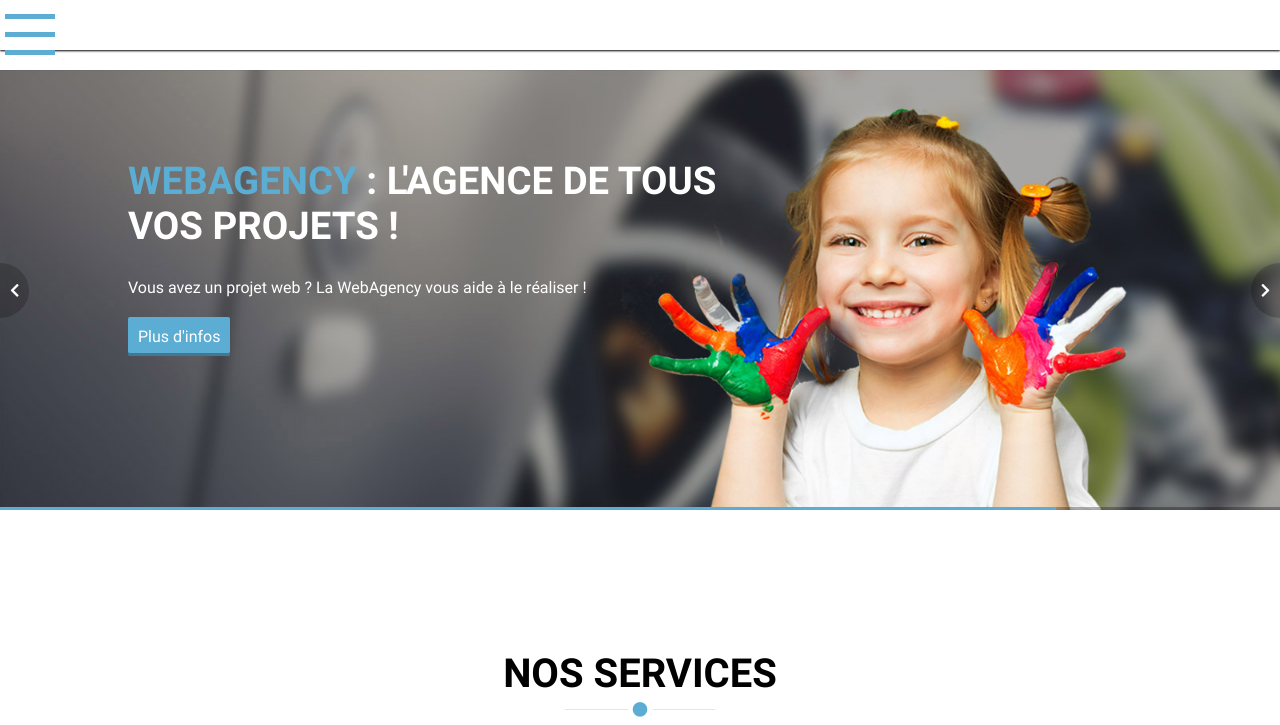
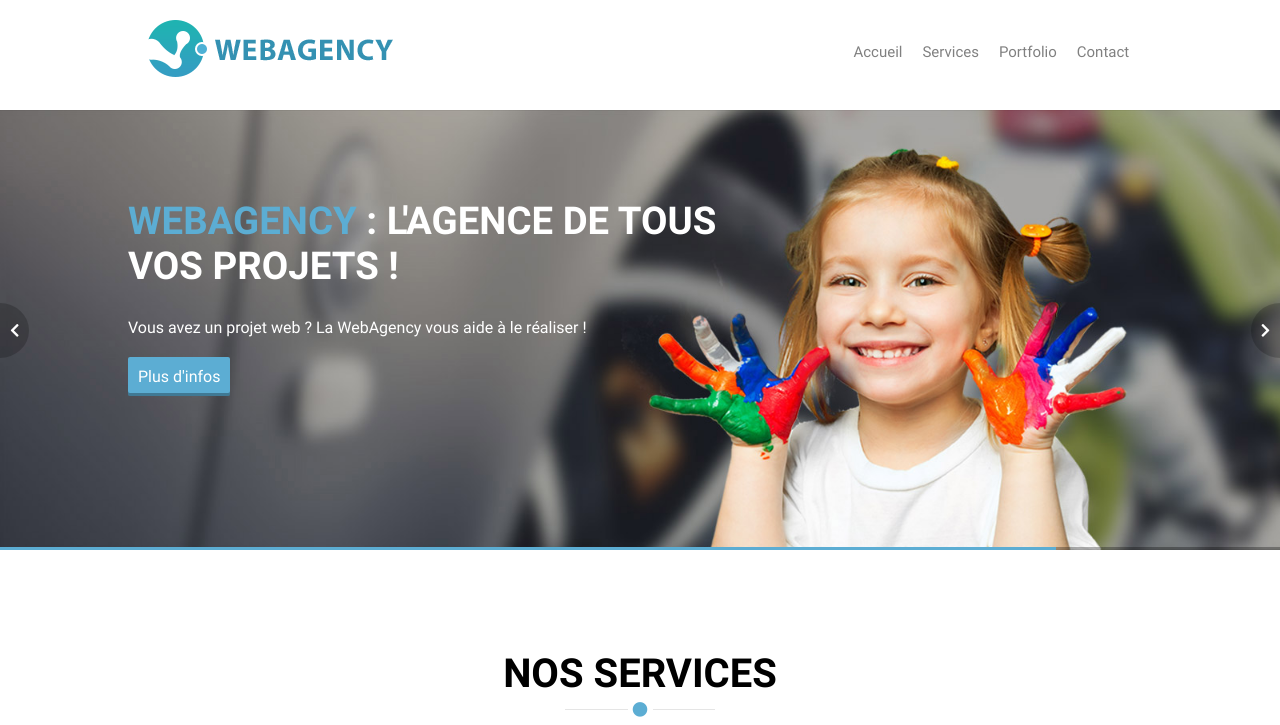
Before and after one commit to homger/formation-project2, a PHP site: page / in a window 1280 px wide. Shown: the top 725 px of the page. Run offline with PHP 8.4, Linux system fonts and the light colour scheme; some libraries are stand-ins or nearby versions.

Commit message:
second last update for real

```diff
--- a/desktop.css
+++ b/desktop.css
@@ -1,6 +1,6 @@
 
 @media all and (min-width: 769px){
- 	@media not all and (orientation: portrait){
+ 	/*@media not all and (orientation: portrait){*/
 		body{
 			font-size: 1.5rem;
 		}
@@ -19,19 +19,19 @@
 		#accueil nav{
 			justify-content: space-between;
 			align-items: flex-end;
-			position: fixed;
-			top:0;
-			left: 0;
-			right: 0;
 			height: auto;
 			width: 100%;
-			transform: translateX(0);
+			margin-left: 0;
+			flex-direction: row;
 		}
 		#logo{
+			position: relative;
 			margin-left: 11%;
 			flex: none;
 			display: initial;
+			height: auto;
 		}
+		#menu-switch, #menu-button{ display: none;}
 		#menu{
 			margin-right: 11%;
 			flex: none;
@@ -47,6 +47,7 @@
 			padding-top: 40px;
 			padding-bottom: 20px;
 			font-size: 1.5rem;
+			background-color: transparent;
 		}
 		#menu a:hover{
 			border-top-color: #5CADD3;
@@ -180,7 +181,7 @@
 			background-color: rgba(255,255,255,0.7);
 			width: 300px;
 		}
-		#contact-form fieldset{
+		#contact-form fieldset, #contact-form header{
 			margin-top: 5px;
 			text-align: left;
 		}
@@ -207,7 +208,7 @@
 		#contact-form #tel{
 			text-decoration: underline dotted;
 		}
-	}
+	/*}*/
 
 
 }
--- a/index.php
+++ b/index.php
@@ -177,24 +177,24 @@
 	</section>
 	<section id="contact">
 		<div id="map">
-		<iframe id="map-google" src="https://www.google.com/maps/embed?pb=!1m18!1m12!1m3!1d2624.221424608041!2d2.347636915769127!3d48.87305530762783!2m3!1f0!2f0!3f0!3m2!1i1024!2i768!4f13.1!3m3!1m2!1s0x47e66e145ccb3091%3A0x9495beee8c96ec27!2s25+Rue+d&#39;Hauteville%2C+75010+Paris!5e0!3m2!1sfr!2sfr!4v1531128409759"frameborder="0" allowfullscreen></iframe>
+			<iframe id="map-google" src="https://www.google.com/maps/embed?pb=!1m18!1m12!1m3!1d2624.221424608041!2d2.347636915769127!3d48.87305530762783!2m3!1f0!2f0!3f0!3m2!1i1024!2i768!4f13.1!3m3!1m2!1s0x47e66e145ccb3091%3A0x9495beee8c96ec27!2s25+Rue+d&#39;Hauteville%2C+75010+Paris!5e0!3m2!1sfr!2sfr!4v1531128409759"frameborder="0" allowfullscreen></iframe>
 			<div id="filter"></div>
 		</div>
 		<form id="contact-form" action="#contact-form" method="POST">
-			<fieldset id="form-text">
-				<h3>Contact Info</h3>
+			<header id="form-text">
+				<h3>Infos de contact</h3>
 				<h4>WebAgency SAS</h4>
 				<p>25 Rue d'Hauteville 75010 Paris <br>
 				   <span id="tel">Tel:</span> 01 02 03 04 05
 				</p>
-			</fieldset>
+			</header>
 			<fieldset>
-				<input type="text" name="name" placeholder="Name"/>
-				<input type="email" name="email" placeholder="Email"/>
-				<input type="text" name="object" placeholder="Subject" />
+				<input type="text" name="name" placeholder="Nom"/>
+				<input type="email" name="email" placeholder="Mail"/>
+				<input type="text" name="object" placeholder="Sujet" />
 
 				<textarea name="Message" placeholder="Message" rows="10"></textarea>
-				<input type="submit" name="submit" value="Send Message">
+				<input type="submit" name="submit" value="Envoyer">
 			</fieldset>
 		</form>
 	</section>
--- a/style.css
+++ b/style.css
@@ -98,6 +98,7 @@ header  .fa-circle{
 	position: fixed;
 	top:0;
 	left:0;
+	right: 0;
 	height: 100%;
 	z-index: 2;
 	background-color: white;
@@ -108,13 +109,16 @@ header  .fa-circle{
 	flex-direction: column;
 }
 #logo{
-	display: none;
 	z-index: -1;
 	width: auto;
+	position: fixed;
+	left: 0;
+	top: 0;
+	height: 40px;
 }
 #logo img{
-	max-width: 100%;
-	height: auto;
+	width: auto;
+	height: 100%;
 }
 #menu{
 	display: flex;
@@ -160,28 +164,27 @@ header  .fa-circle{
 	color: #5CADD3;
 	box-shadow: 0 2px 5px black;
 }
-
+/*=============================== BUTTON ========================================*/
 #menu-switch{
 	position: fixed;
-	top: 5px;
-	left: 5px;
-	width: 50px;
-	height: 50px;
+	top: 0px;
+	right: 5px;
+	width: 40px;
+	height: 40px;
 	z-index: 3;
 	opacity: 0;
 }
-
 #menu-button{
 	position: fixed;
-	top: 5px;
-	left: 5px;
-	width: 50px;
-	height: 50px;
+	top: 0px;
+	right: 5px;
+	width: 40px;
+	height: 40px;
 	z-index: 2;
 	border-radius: 50%;
-	transition-property: top left bottom;
-	transition-duration: 1s;
-	transition-timing-function: cubic-bezier(0.1,0.1,0.1,1);
+	transition-property: top right bottom;
+	transition-duration: 0.2s;
+	transition-timing-function: linear;
 }
 #menu-button::before{
 	position: fixed;
@@ -190,9 +193,9 @@ header  .fa-circle{
 	content:"";
 	display: block;
 	width: 100vw;
-	height: 50px;
+	height: 42px;
 	background-color: white;
-	box-shadow: 0 1px 2px black;
+	box-shadow: 0 1px 5px rgba(0,0,0,0.5);
 }
 #menu-button div{
 	position: relative;
@@ -200,9 +203,9 @@ header  .fa-circle{
 	border: 0 solid #5CADD3;
 	text-align: center;
 	top: 0;
-	left: 0;
-	transition-property: top left;
-	transition-duration: 1s;
+	right: 0;
+	transition-property: top right;
+	transition-duration: 0.2s;
 	height: 50px;
 }
 #menu-button span{
@@ -211,7 +214,7 @@ header  .fa-circle{
 	height: 10%;
 	background-color: #5CADD3;
 	transition-property: transform opacity;
-	transition: 1s linear;
+	transition: 0.2s linear;
 	transform-origin: 50% 50%;
 }
 #menu-switch:checked ~ nav{
@@ -219,13 +222,13 @@ header  .fa-circle{
 }
 #menu-switch:checked{
 	top: 0;
-	left: 70%;
+	right: 0;
 	width: 30%;
 	height: 100%;
 }
 #menu-switch:checked ~ #menu-button{
 	top: 0;
-	left: 70%;
+	right: 0;
 	width: 30%;
 	height: 100%;
 	background-color: rgba(0,0,0,0.4);
@@ -240,7 +243,7 @@ header  .fa-circle{
 	background-color: white;
 	width: 5.2rem;
 	top: 45%;
-	left: 30%;
+	right: calc( 50% - 25px);
 	animation: b-rotate 5s 	linear infinite;
 }
 #menu-switch:checked ~ #menu-button span:nth-child(2){
@@ -266,7 +269,7 @@ header  .fa-circle{
 /*========================= BANNER =========================================*/
 #banner{
 	position: relative;
-	top: 10px;
+	top: 50px;
 	overflow: hidden;
 	text-shadow: 1px 1px 2px black;
 	height: auto;
@@ -344,7 +347,6 @@ header  .fa-circle{
 }
 /*========================= BANNER ANIMATION =========================================*/
 @keyframes slider-swap{
-
 	41%{transform: translateX(0%);}
 	50%{transform: translateX(-100%);}
 	91%{transform: translateX(-100%);}
@@ -537,9 +539,9 @@ header  .fa-circle{
 	width: 100%;
 }
 #form-text{
-	font-size: 2rem;
+	font-size: 1.7rem;
 }
-#contact-form fieldset{
+#contact-form fieldset, #contact-form header{
 	display: flex;
 	flex-direction: column;
 	text-align: center;
@@ -551,6 +553,7 @@ header  .fa-circle{
 	resize: none;
 	padding: 5px 1rem;
 	font-size: 2em;
+	font-family: Roboto;
 }
 #contact-form input[type="submit"]{
 	margin-top: 10px;
```
